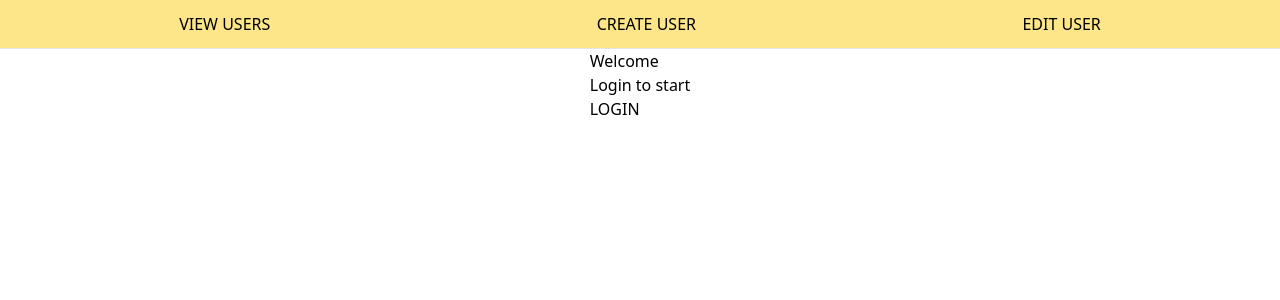
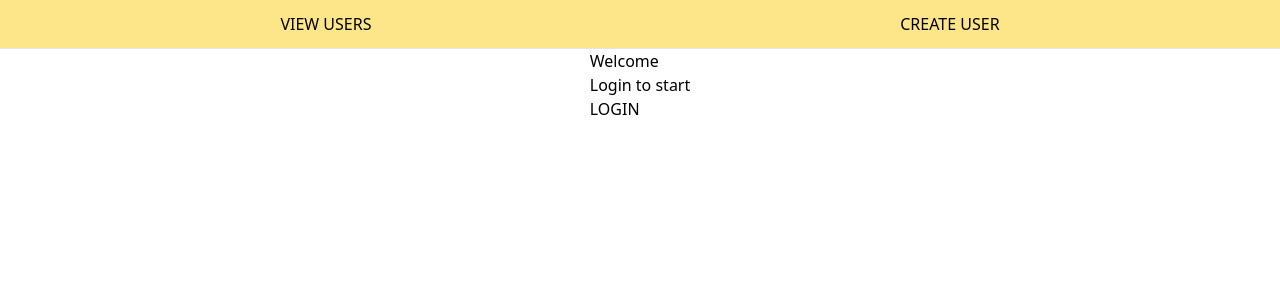
Before and after one commit to MaleryValery/bootcamp, a React (Vite) app in the folder assignment-admin-dashboard/: page / in a window 1280 px wide. Shown: the top 300 px of the page. Built offline with nearby package versions, Linux system fonts and the light colour scheme.

Commit message:
feat: add error ui, refactor router

```diff
--- a/assignment-admin-dashboard/src/App.tsx
+++ b/assignment-admin-dashboard/src/App.tsx
@@ -1,6 +1,7 @@
 import { RouterProvider, createBrowserRouter } from 'react-router-dom';
 import LoginPage from './pages/LoginPage';
 import AppLayout from './pages/AppLayout';
+import Error from './UI/Error';
 import AuthProvider from './context/AuthProvider';
 import ProtectedRoute from './UI/ProtectedRoute';
 import UsersPage from './pages/UsersPage';
@@ -12,6 +13,8 @@ import UserProvider from './context/UserProvider';
 const router = createBrowserRouter([
   {
     path: '/',
+
+    errorElement: <Error />,
     element: <AppLayout />,
     children: [
       {
@@ -25,12 +28,16 @@ const router = createBrowserRouter([
       },
 
       {
-        path: '/admin',
         element: <ProtectedRoute path={'/login'} />,
+
         children: [
           {
+            path: '/admin',
+
+            children: [
+              {
+                path: 'users',
                 index: true,
-
                 element: <UsersPage />,
               },
               {
@@ -39,28 +46,12 @@ const router = createBrowserRouter([
               },
               {
                 path: 'updateuser',
-
                 element: <EditUsersPage />,
               },
             ],
           },
-      // {
-      //   element: <ProtectedRoute path={'/login'} />,
-      //   children: [
-      //     {
-      //       path: 'users',
-      //       element: <UsersPage />,
-      //     },
-      //     {
-      //       path: 'adduser',
-      //       element: <EditUsersPage />,
-      //     },
-      //     {
-      //       path: 'updateuser',
-      //       element: <UpdateUsersPage />,
-      //     },
-      //   ],
-      // },
+        ],
+      },
     ],
   },
 ]);
--- a/assignment-admin-dashboard/src/UI/CustomNav.tsx
+++ b/assignment-admin-dashboard/src/UI/CustomNav.tsx
@@ -11,7 +11,8 @@ type NavType = {
 };
 
 function CustomNav({ className, menu }: NavType) {
-  const { isAuth } = useAuth();
+  const { isAuth, handleLogout } = useAuth();
+
   return (
     <nav>
       <ul className={className}>
@@ -20,7 +21,11 @@ function CustomNav({ className, menu }: NavType) {
             {el[1]}
           </NavLink>
         ))}
-        {isAuth && <NavLink to="/">Logout</NavLink>}
+        {isAuth && (
+          <NavLink onClick={() => handleLogout()} to="/">
+            Logout
+          </NavLink>
+        )}
       </ul>
     </nav>
   );
--- /dev/null
+++ b/assignment-admin-dashboard/src/UI/Error.tsx
@@ -0,0 +1,14 @@
+import { useNavigate } from 'react-router-dom';
+
+function Error() {
+  const navigate = useNavigate();
+
+  return (
+    <div>
+      <h1>Something went wrong 😢</h1>
+      <button onClick={() => navigate(-1)}>&larr; Go back</button>
+    </div>
+  );
+}
+
+export default Error;
--- a/assignment-admin-dashboard/src/consts.ts
+++ b/assignment-admin-dashboard/src/consts.ts
@@ -1,7 +1,7 @@
 export const NAV_BAR = {
   users: 'View Users',
   adduser: 'Create User',
-  updateuser: 'Edit User',
+  // updateuser: 'Edit User',
 };
 
 export const emaiValidation = /^[\w-\.]+@([\w-]+\.)+[\w-]{2,4}$/;
--- a/assignment-admin-dashboard/src/pages/CreateUserPage.tsx
+++ b/assignment-admin-dashboard/src/pages/CreateUserPage.tsx
@@ -99,7 +99,7 @@ function CreateUserPage() {
     const response = await createUser(newUser);
     if (response.id) addUser({ ...newUser, id: response.id });
 
-    navigate('/admin');
+    navigate('/admin/users');
   };
 
   return (
--- a/assignment-admin-dashboard/src/pages/EditUsersPage.tsx
+++ b/assignment-admin-dashboard/src/pages/EditUsersPage.tsx
@@ -102,7 +102,7 @@ function EditUsersPage() {
     const response = await updateUserArr(state.user.id, newUser);
     if (response) updateUser({ ...state.user, ...newUser });
 
-    navigate('/admin');
+    navigate('/admin/users');
   };
 
   return (
--- a/assignment-admin-dashboard/src/pages/LoginPage.tsx
+++ b/assignment-admin-dashboard/src/pages/LoginPage.tsx
@@ -88,7 +88,7 @@ function LoginPage() {
     }
 
     handleLogin();
-    navigate('/admin');
+    navigate('/admin/users');
   };
 
   return (
```
Lines whose indentation alone changed are shown as unchanged.
